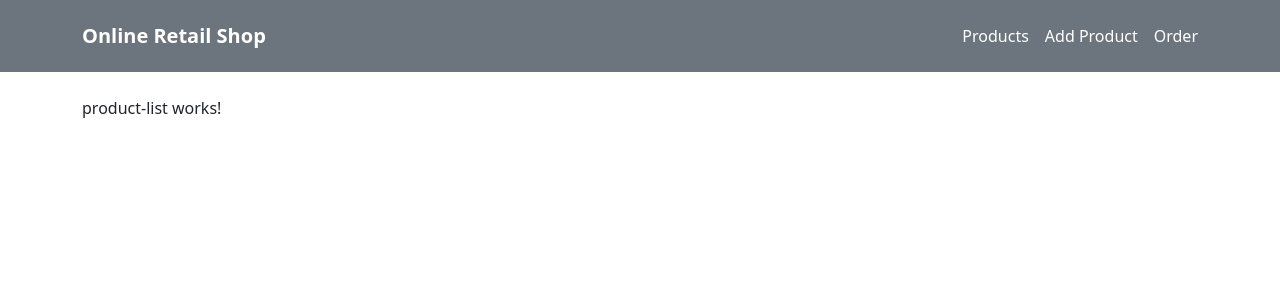
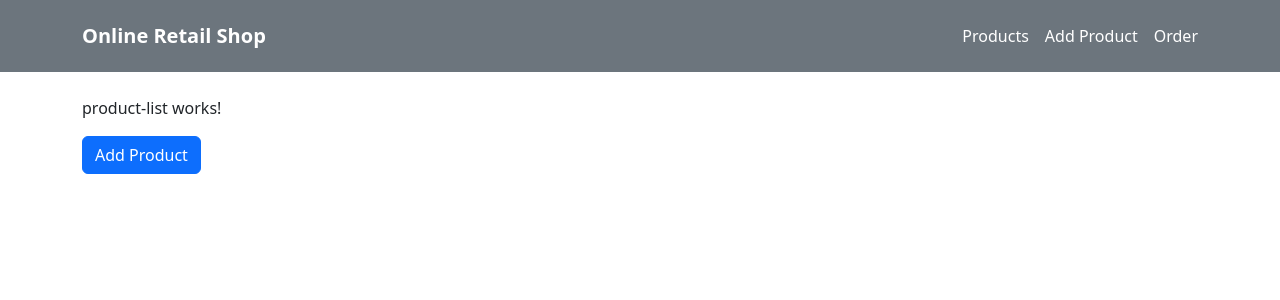
Before and after one commit to Threshik/online-retail-shop, an Angular app: page /product-list in a window 1280 px wide. Shown: the top 300 px of the page. Built offline with nearby package versions, Linux system fonts and the light colour scheme.

Commit message:
Created the service for the api calls

```diff
--- a/src/app/app.html
+++ b/src/app/app.html
@@ -5,9 +5,9 @@
 
 
     <div class="d-flex gap-3">
-      <a class="nav-link text-white" routerLink="/product-list">Products</a>
-      <a class="nav-link text-white" routerLink="/add-product" >Add Product</a>
-      <a class="nav-link text-white" routerLink="/order" >Order</a>
+      <a class="nav-link text-white" routerLink="product-list">Products</a>
+      <a class="nav-link text-white" routerLink="add-product">Add Product</a>
+      <a class="nav-link text-white" routerLink="order">Order</a>
     </div>
   </div>
 </nav>
--- a/src/app/components/product-list/product-list.html
+++ b/src/app/components/product-list/product-list.html
@@ -1 +1,4 @@
 <p>product-list works!</p>
+<button class="btn btn-primary" routerLink="/add-product">
+    Add Product
+</button>
--- a/src/app/components/product-list/product-list.ts
+++ b/src/app/components/product-list/product-list.ts
@@ -1,8 +1,9 @@
 import { Component } from '@angular/core';
+import { RouterLink } from '@angular/router';
 
 @Component({
   selector: 'app-product-list',
-  imports: [],
+  imports: [RouterLink],
   templateUrl: './product-list.html',
   styleUrl: './product-list.css'
 })
```
Also changed, not shown: src/app/services/api.ts (added, +8 -0 lines), 1 other file (tests, documents, lock files or other folders).
